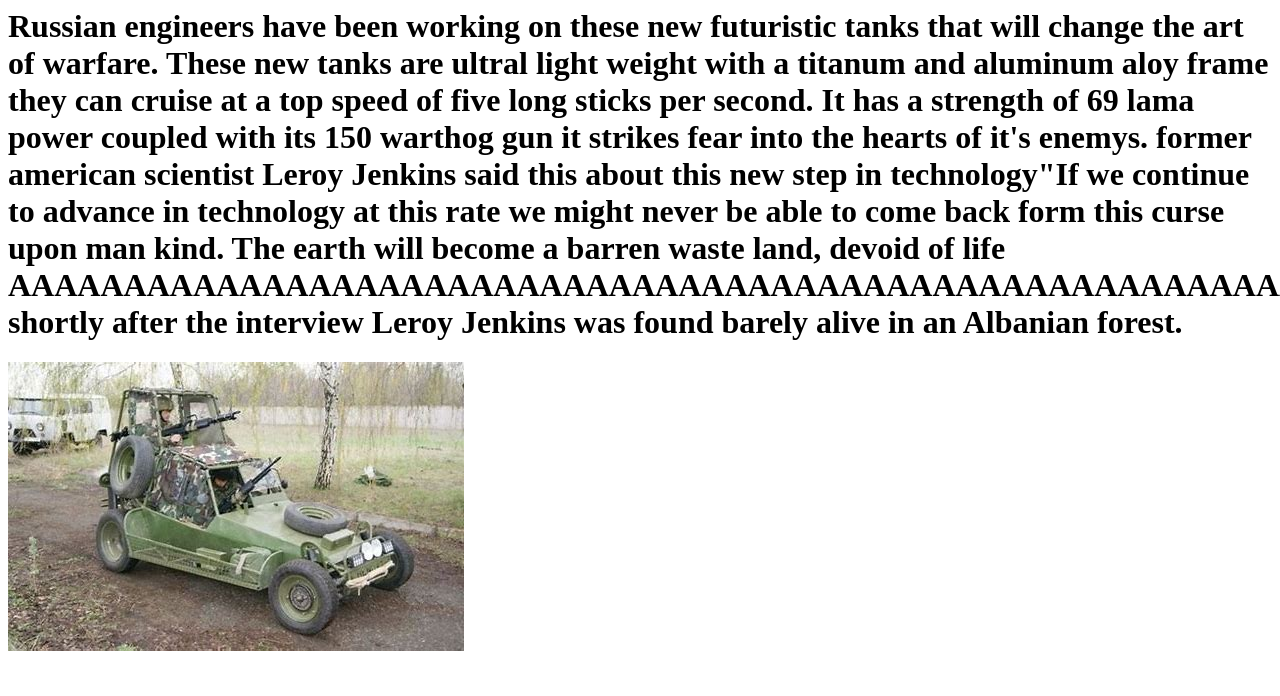
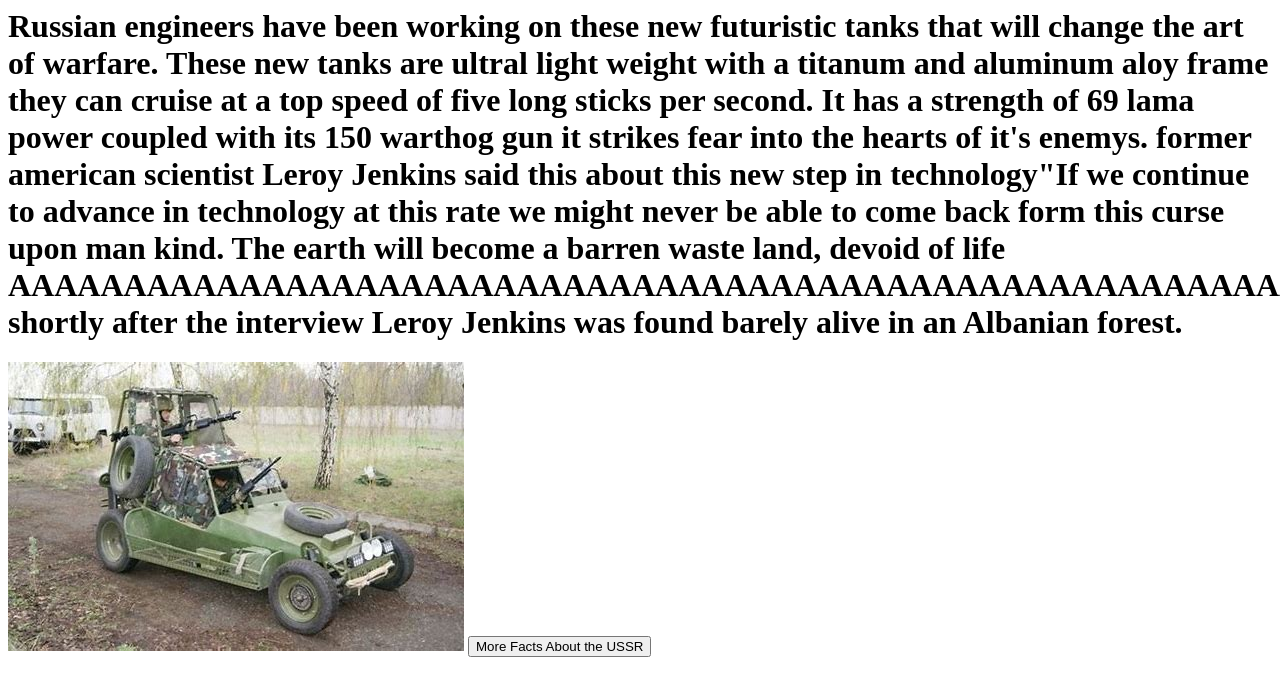
Before and after one commit to theryanleung/U.S.S.R, a plain HTML site: page news.html in a window 1280 px wide. Shown: the top 696 px of the page. Drawn offline with Linux system fonts and the light colour scheme.

Commit message:
Update news.html
Stfu

```diff
--- a/news.html
+++ b/news.html
@@ -3,7 +3,7 @@
     <meta charset="UTF-8">
     <meta http-equiv="X-UA-Compatible" content="IE=edge">
     <meta name="viewport" content="width=device-width, initial-scale=1.0">
-    <title>youtube</title>
+    <title>Youtube</title>
     <link rel="stylesheet" href="styles.css">
 </head>
 <body>
@@ -18,5 +18,15 @@
 
     </h1>
     <img src="img/img.future.jpg">
+
+    <button onclick="myFunction()">More Facts About the USSR</button>
+
+    <script>
+    function myFunction() {
+      location.replace("https://www.youtube.com/watch?v=QB7ACr7pUuE&ab_channel=Rickroll%2Cbutwithadifferentlink")
+
+    }
+    </script>
+
 </body>
 </html>
```
